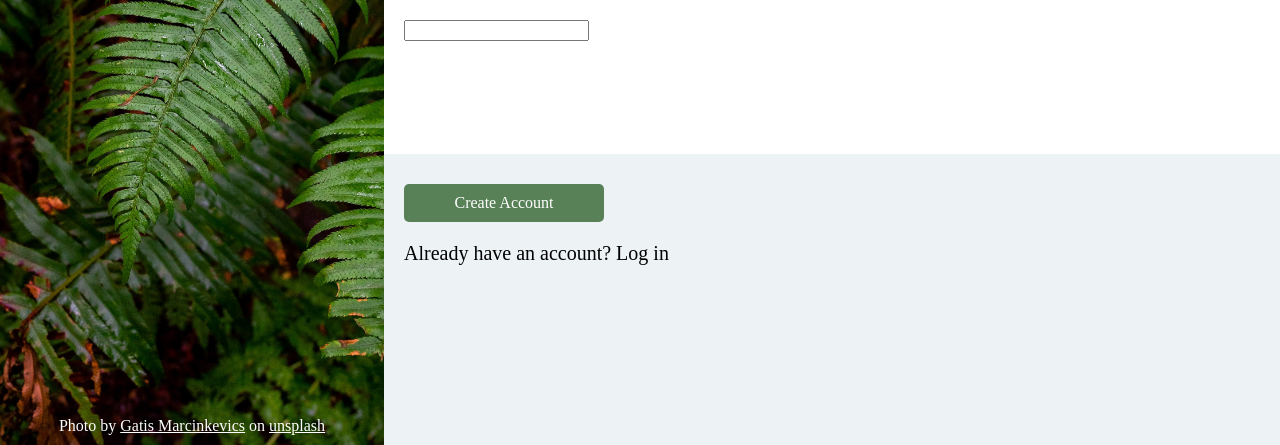
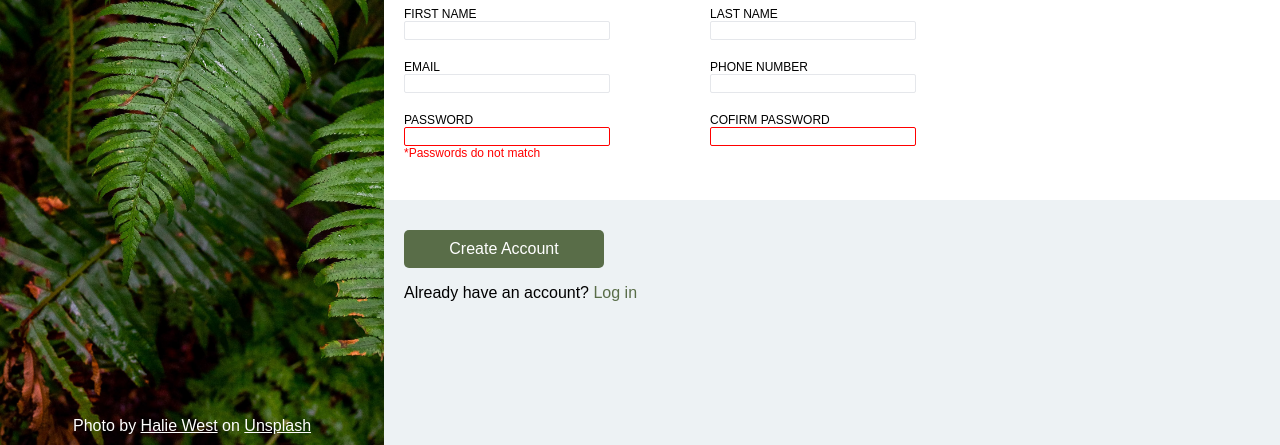
Before and after one commit to souravpal16/odin-forms-page, a plain HTML site: page index.html in a window 1280 px wide. Shown: the part 355-800 px from the top of the page. Drawn offline with Linux system fonts and the light colour scheme.

Commit message:
design complete

```diff
--- a/index.html
+++ b/index.html
@@ -8,13 +8,12 @@
   <link rel="stylesheet" href="styles.css">
 </head>
 <body>
-  <!-- Photo by Gatis Marcinkevics on unsplash -->
   <div class="left">
     <div class="logo-container">
       <img class="background-logo" src="./images/logo.png" alt="">
       <p class="logo-text">ODIN</p>
     </div>
-    <p class="picture-credits">Photo by <span class="underlined">Gatis Marcinkevics</span> on <span class="underlined">unsplash</span></p>
+    <p class="picture-credits">Photo by <span class="underlined">Halie West</span> on <span class="underlined">Unsplash</span></p>
   </div>
 
   <div class="right">
@@ -26,13 +25,35 @@
     <div class="form-container padding-left-20">
       <p>Let's do this</p>
       <form action="#" method="post">
-        <label for="first-name">
-          <input type="text" id="first-name">
-        </label>
+        <div class="form-row">
+          <label for="first-name">FIRST NAME</label>
+          <input id="first-name" type="text" name="first-name">
+        </div>
+        <div class="form-row">
+          <label for="last-name">LAST NAME</label>
+          <input id="last-name" type="text" name="last-name">
+        </div>
+        <div class="form-row">
+          <label for="email">EMAIL</label>
+          <input id="email" type="text" name="email">
+        </div>
+        <div class="form-row">
+          <label for="phone-no">PHONE NUMBER</label>
+          <input id="phone-no" type="text" name="phone-no">
+        </div>
+        <div class="form-row">
+          <label for="password">PASSWORD</label>
+          <input id="password" class="error" type="text" name="password">
+          <p class="wrong-password-info">*Passwords do not match</p>
+        </div>
+        <div class="form-row">
+          <label for="confirm-password">COFIRM PASSWORD</label>
+          <input id="confirm-password" class="error" type="text" name="confirm-password">
+        </div>
       </form>
     </div>
     <div class="create-account margin-left-20">Create Account</div>
-    <p class="margin-left-20">Already have an account? <span class="login">Log in</span></p>
+    <p class="margin-left-20 font-size-16">Already have an account? <span class="login">Log in</span></p>
   </div>
 </body>
 </html>
--- a/styles.css
+++ b/styles.css
@@ -8,6 +8,7 @@ body{
   padding: 0px;
   font-size: 0;
   display: flex;
+  font-family: sans-serif;
 }
 
 .left{
@@ -43,7 +44,6 @@ body{
 
 .picture-credits{
   margin-bottom: 0;
-  /* background-color: rgba(0,0,0,0.5); */
   text-align: center;
   color: white;
   font-size: 16px;
@@ -77,13 +77,54 @@ body{
 }
 
 .form-container{
-  height: 200px;
+  padding-bottom: 20px;
   background-color: #ffffff;
+}
+
+form{
+  display: flex;
+  flex-wrap: wrap;
+}
+
+.form-row{
+  margin-right: 100px;
+  margin-bottom: 20px;
+  display: flex;
+  flex-direction: column;
+  justify-content: flex-start;
+}
+
+.form-row input[type='text']{
+  width: 200px;
+  height: initial;
+  border: 1px solid #E5E7EB;
+  border-radius: 2px;
+}
+
+.form-row input[type='text']:focus{
+  outline: none;
+  border: 1px solid #219ebc;
+  box-shadow: rgba(149, 157, 165, 0.2) 0px 8px 24px;
+}
+
+.form-row input.error{
+  border: 1px solid red;
+}
+
+.wrong-password-info{
+  color: red;
+  font-size: 12px;
+  margin: 0;
+}
+
+.form-row label{
+  font-size: 12px;
+  width: 120px;
 }
 
 .create-account{
   margin-top: 30px;
-  background-color: #588157;
+  background-color: #596D48;
   width: 180px;
   text-align: center;
   border-radius: 5px;
@@ -91,3 +132,13 @@ body{
   color: white;
   font-size: 16px;
 }
+
+.font-size-16{
+  font-size: 16px;
+}
+
+.login{
+  color: #596D48;
+}
+
+/**/
```
Also changed, not shown: 1 other file.
